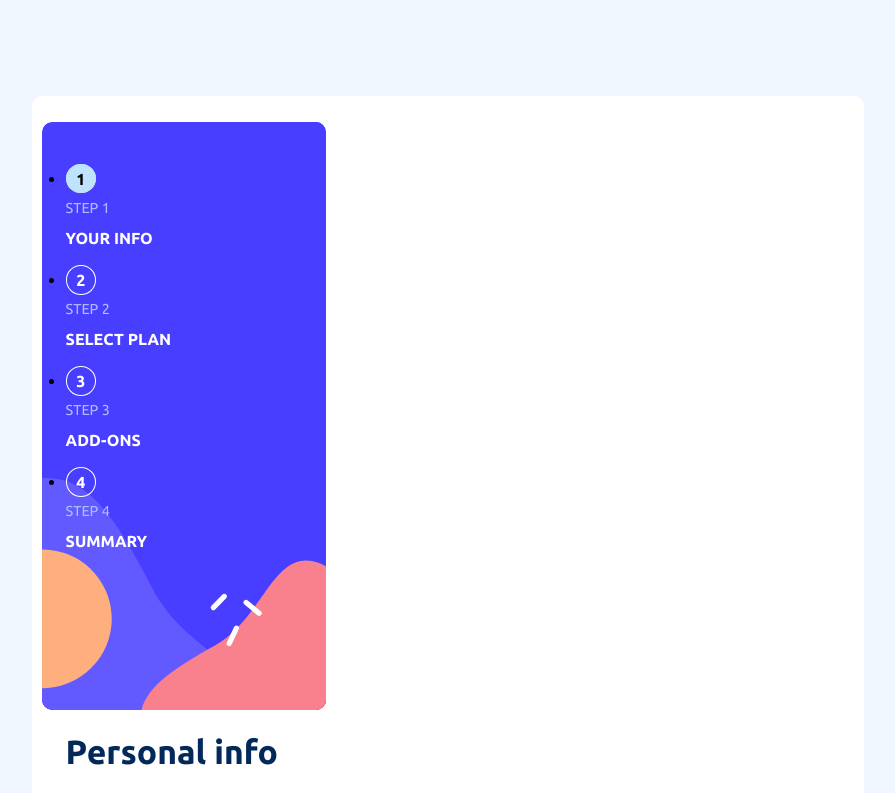
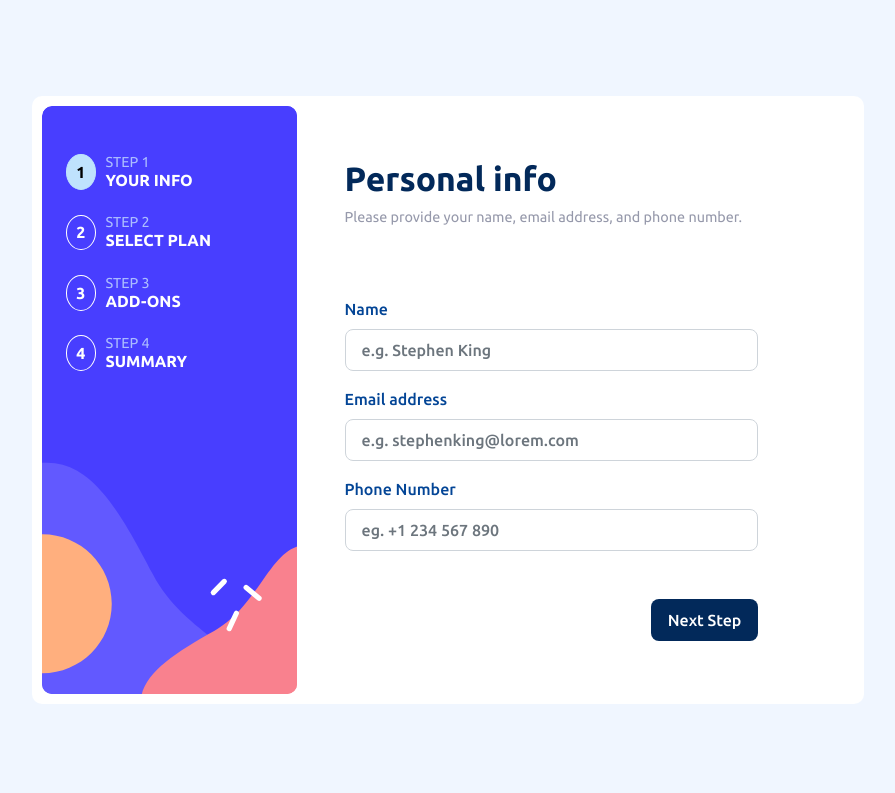
Before and after one commit to Soaphub/Multi-step-form-solution, a Next.js app: page / in a window 1280 px wide. Shown: the top 793 px of the page, without its empty margins (192-1087 px from the left). Built offline with nearby package versions, Linux system fonts and the light colour scheme.

Commit message:
Update bootsrap link

```diff
--- a/package.json
+++ b/package.json
@@ -11,6 +11,7 @@
   "dependencies": {
     "@next/font": "13.1.6",
     "@reduxjs/toolkit": "^1.9.3",
+    "bootstrap": "^5.2.3",
     "css-loader": "^6.7.3",
     "next": "13.1.6",
     "postcss-loader": "^7.0.2",
--- a/pages/_app.js
+++ b/pages/_app.js
@@ -1,3 +1,4 @@
+import 'bootstrap/dist/css/bootstrap.css'
 import '@/styles/globals.css';
 import Head from "next/head";
 import Layout from '@/Components/Layout';
--- a/pages/_document.js
+++ b/pages/_document.js
@@ -12,11 +12,6 @@ export default function Document() {
 			<meta name="keywords"
 			content="Frontend Mentor, Multipage form app Landing Page Challenge"/>
 
-		  	<link href="https://cdn.jsdelivr.net/npm/bootstrap@5.3.0-alpha1/dist/css/bootstrap.min.css"
-			rel="stylesheet" integrity="sha384-GLhlTQ8iRABdZLl6O3oVMWSktQOp6b7In1Zl3/Jr59b6EGGoI1aFkw7cmDA6j6gD"
-			crossorigin="anonymous"/>
-		  	<link href="https://fonts.googleapis.com/css2?family=Ubuntu:wght@400;500;700&display=swap"
-			rel="stylesheet"/>
 		</Head>
       	<body>
     		<Main />
--- a/styles/globals.css
+++ b/styles/globals.css
@@ -1,3 +1,5 @@
+@import url("https://fonts.googleapis.com/css2?family=Ubuntu:wght@400;500;700&display=swap");
+
 *{
     box-sizing: border-box;
 }
```
Also changed, not shown: 1 other file (tests, documents, lock files or other folders).
